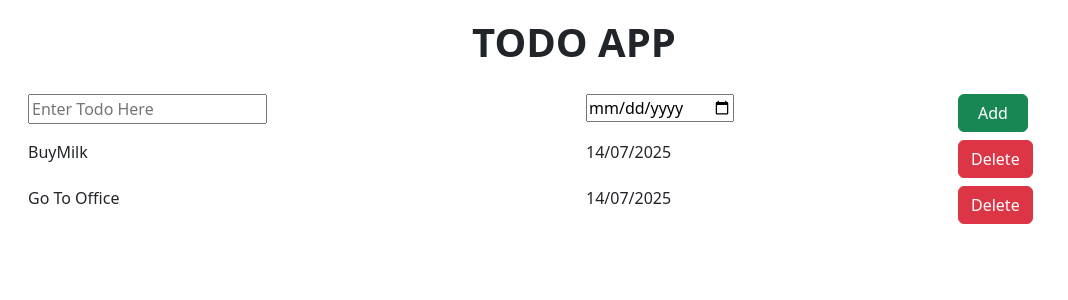
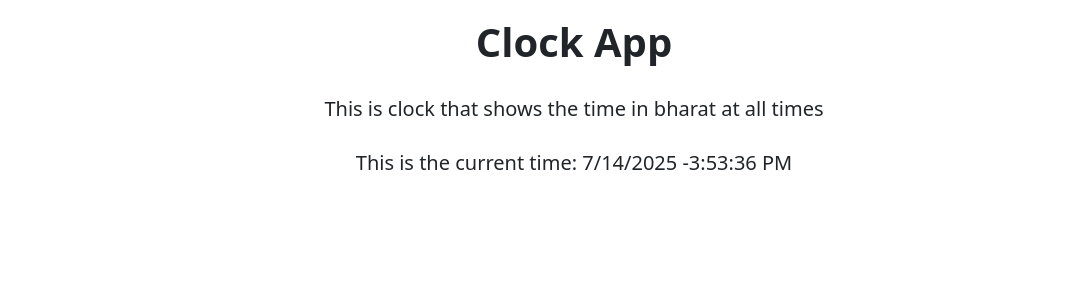
Before and after one commit to pujarajale/my-first-app, a React (Vite) app: page / in a window 1280 px wide. Shown: the top 300 px of the page, without its empty margins (0-1068 px from the left). Built offline with nearby package versions, Linux system fonts and the light colour scheme.

Commit message:
App clock time page added

```diff
--- a/src/App.css
+++ b/src/App.css
@@ -12,3 +12,7 @@ h1 {
 .todoBtn {
   min-width: 70px;
 }
+
+p {
+  font-size: 20px;
+}
--- a/src/App.jsx
+++ b/src/App.jsx
@@ -4,18 +4,25 @@ import Hello from "./Hello";
 import Random from "./Random";
 import AddTodo from "./components/AddTodo";
 import AppName from "./components/AppName";
+import ClockApp from "./components/ClockApp";
+import ClockHeader from "./components/ClockHeader";
 import TodoItem1 from "./components/TodoItem1";
 import TodoItem2 from "./components/TodoItem2";
-
+import ClockTime from "./components/ClockTime";
 function App() {
   return (
     <>
-      <div class="container">
+      <div className="container text-center">
+        <ClockApp></ClockApp>
+        <ClockHeader></ClockHeader>
+        <ClockTime></ClockTime>
+      </div>
+      {/* <div className="container">
         <AppName></AppName>
         <AddTodo></AddTodo>
         <TodoItem1></TodoItem1>
         <TodoItem2></TodoItem2>
-      </div>
+      </div> */}
       {/* <h1>Hello, Welcome to my first react App</h1>
       <Hello></Hello>
       <CButton></CButton>
--- /dev/null
+++ b/src/components/ClockApp.jsx
@@ -0,0 +1,14 @@
+function ClockApp() {
+  return (
+    <>
+      <div className="container text-center">
+        <div className="row">
+          <div className="col">
+            <h1>Clock App</h1>
+          </div>
+        </div>
+      </div>
+    </>
+  );
+}
+export default ClockApp;
--- /dev/null
+++ b/src/components/ClockHeader.jsx
@@ -0,0 +1,14 @@
+function ClockHeader() {
+  return (
+    <>
+      <div className="container">
+        <div className="row">
+          <div className="col">
+            <p>This is clock that shows the time in bharat at all times</p>
+          </div>
+        </div>
+      </div>
+    </>
+  );
+}
+export default ClockHeader;
--- /dev/null
+++ b/src/components/ClockTime.jsx
@@ -0,0 +1,17 @@
+const ClockTime = () => {
+  let date = new Date();
+  return (
+    <div className="container">
+      <div className="row">
+        <div className="col">
+          <p>
+            This is the current time: {date.toLocaleDateString()} -
+            {date.toLocaleTimeString()}
+          </p>
+        </div>
+      </div>
+    </div>
+  );
+};
+
+export default ClockTime;
--- a/src/components/TodoItem1.jsx
+++ b/src/components/TodoItem1.jsx
@@ -1,10 +1,12 @@
 function TodoItem1() {
+  let itemName = "BuyMilk";
+  let itemDate = "14/07/2025";
   return (
     <>
       <div class="container">
         <div class="row">
-          <div class="col-6">BuyMilk</div>
-          <div class="col-4">14/07/2025</div>
+          <div class="col-6">{itemName}</div>
+          <div class="col-4">{itemDate}</div>
           <div class="col-2">
             <button type="button" class="btn btn-danger todoBtn">
               Delete
--- a/src/components/TodoItem2.jsx
+++ b/src/components/TodoItem2.jsx
@@ -1,10 +1,12 @@
 function TodoItem2() {
+  let itemName = "Go To Office";
+  let itemDate = "14/07/2025";
   return (
     <>
       <div class="container">
         <div class="row">
-          <div class="col-6">Go To Office</div>
-          <div class="col-4">14/07/2025</div>
+          <div class="col-6">{itemName}</div>
+          <div class="col-4">{itemDate}</div>
           <div class="col-2">
             <button type="button" class="btn btn-danger todoBtn">
               Delete
```
